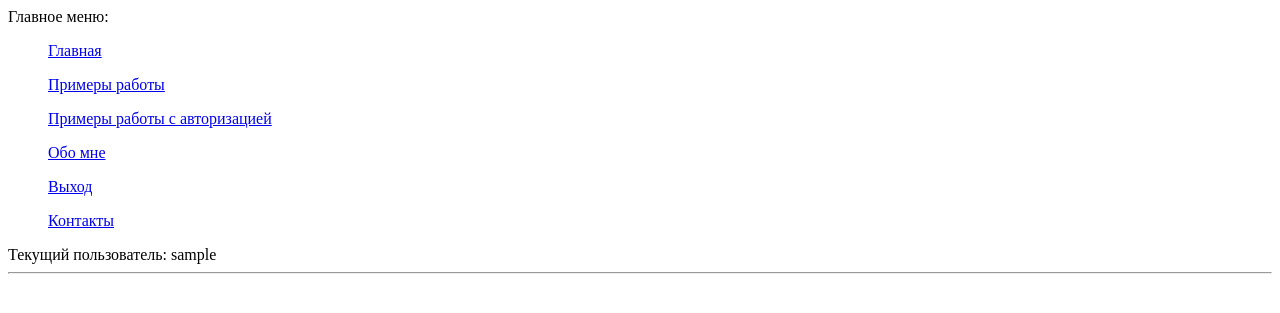
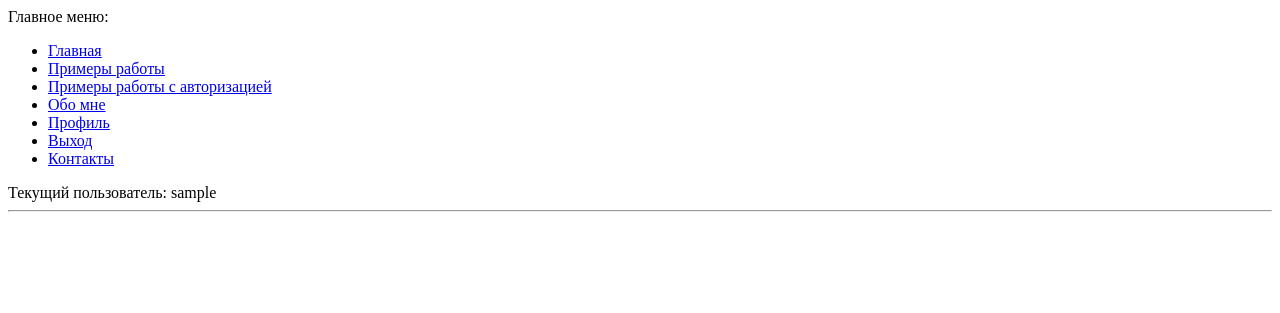
Before and after one commit to sleleko/simpleSite, a Flask app: page / in a window 1280 px wide. Shown: the top 313 px of the page. Run offline with Flask 2, Linux system fonts and the light colour scheme; the visitor is signed in with stand-in values (Sample User, id 1); data comes from the database, SQL or seed files in the repository.

Commit message:
refactoring nav menu, added profile link  when user is online

```diff
--- a/app/templates/index.html
+++ b/app/templates/index.html
@@ -10,17 +10,19 @@
 </head>
 <body>
     <nav>Главное меню:
-        <ul class="li"><a href="{{ url_for('index') }}">Главная</a> </ul>
-        <ul class="li"><a href="{{ url_for('example') }}">Примеры работы</a> </ul>
-        <ul class="li"><a href="{{ url_for('example2') }}">Примеры работы с авторизацией</a> </ul>
-        <ul class="li"><a href="{{ url_for('about') }}">Обо мне</a> </ul>
-        {% if current_user.is_anonymous %}
-        <ul class="li"><a href="{{ url_for('login') }}">Вход</a> </ul>
-        {% else %}
-
-        <ul class="li"><a href="{{ url_for('logout') }}">Выход</a> </ul>
-        {% endif %}
-        <ul class="li"><a href="{{ url_for('contactme') }}">Контакты</a> </ul>
+        <ul>
+            <li class="menu"><a href="{{ url_for('index') }}">Главная</a> </li>
+            <li class="menu"><a href="{{ url_for('example') }}">Примеры работы</a> </li>
+            <li class="menu"><a href="{{ url_for('example2') }}">Примеры работы с авторизацией</a> </li>
+            <li class="menu"><a href="{{ url_for('about') }}">Обо мне</a> </li>
+            {% if current_user.is_anonymous %}
+                <li class="menu"><a href="{{ url_for('login') }}">Вход</a> </li>
+            {% else %}
+                <li class="menu"><a href="{{ url_for('user', username=current_user.username) }}">Профиль</a></li>
+                <li class="menu"><a href="{{ url_for('logout') }}">Выход</a> </li>
+            {% endif %}
+            <li class="menu"><a href="{{ url_for('contactme') }}">Контакты</a> </li>
+        </ul>
     </nav>
     <div>
         Текущий пользователь: {{ current_user.username }}
```
